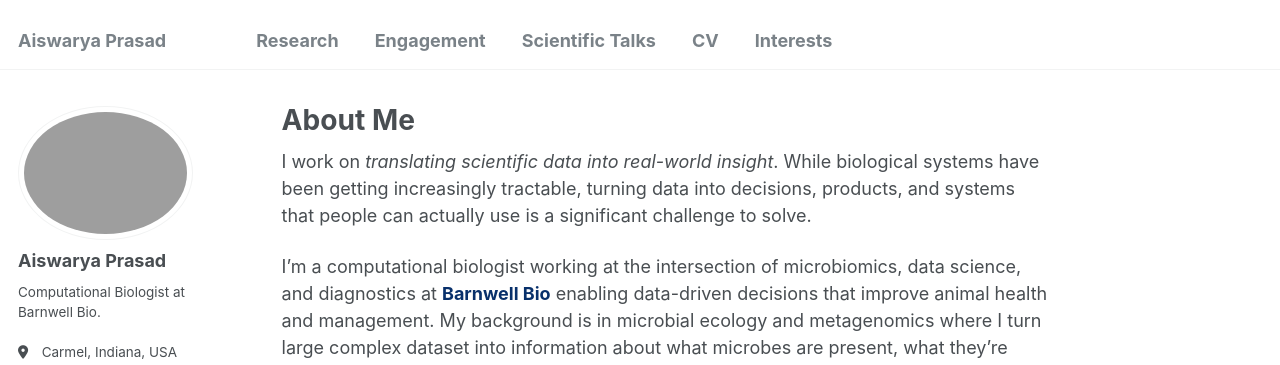
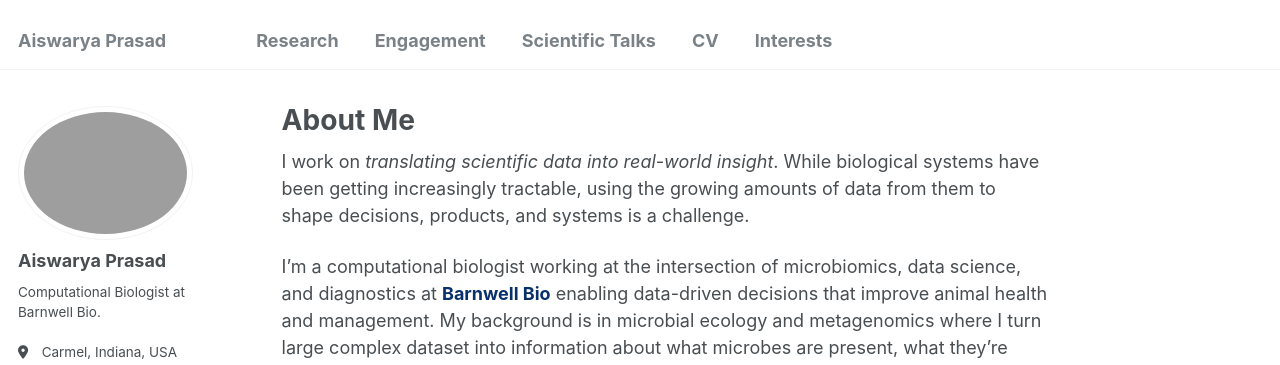
Before and after one commit to Aiswarya-prasad/aiswarya-prasad.github.io, a Jekyll site: the page built from _pages/about.md, in a window 1280 px wide and 1180 px high. Shown: the top 365 px of the window. Built offline with Jekyll 4.4.1, drawn with Linux system fonts in a browser that asks for light colours; some web fonts are replaced.

Commit message:
about me text update

```diff
--- a/_pages/about.md
+++ b/_pages/about.md
@@ -8,7 +8,7 @@ redirect_from:
 fmContentType: default
 ---
 
-I work on *translating scientific data into real-world insight*. While biological systems have been getting increasingly tractable, turning data into decisions, products, and systems that people can actually use is a significant challenge to solve.
+I work on *translating scientific data into real-world insight*. While biological systems have been getting increasingly tractable, using the growing amounts of data from them to shape decisions, products, and systems is a challenge.
 
 I'm a computational biologist working at the intersection of microbiomics, data science, and diagnostics at [Barnwell Bio](https://www.barnwellbio.com) enabling data-driven decisions that improve animal health and management. My background is in microbial ecology and metagenomics where I turn large complex dataset into information about what microbes are present, what they're doing and why it matters at a systems level.
 
```
